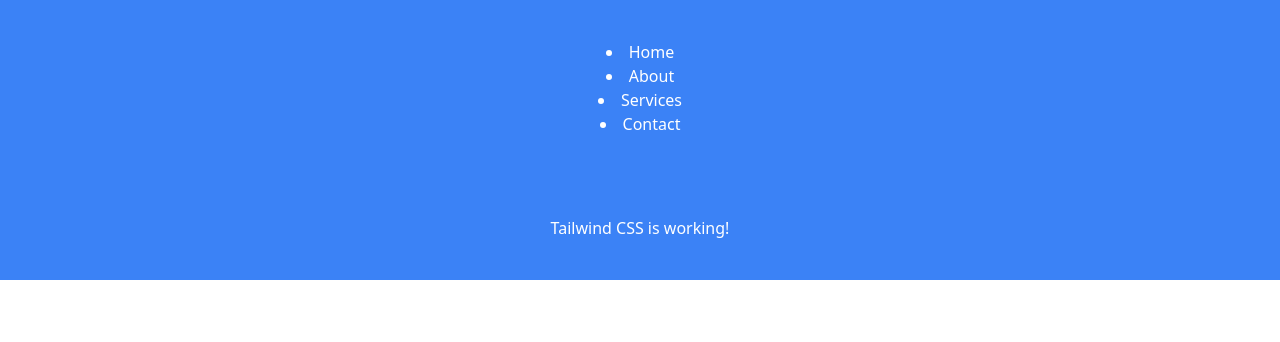
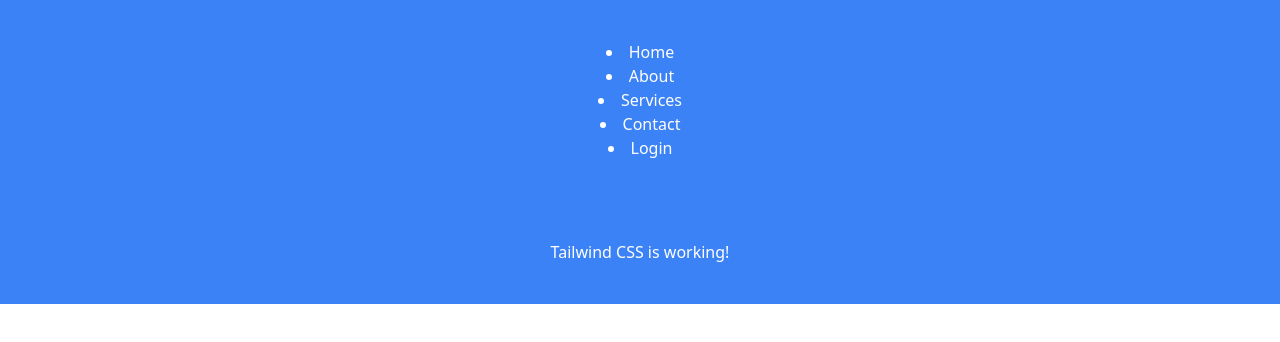
Before and after one commit to Yusufiabichi/E-commerce-Landing-page, a React (Vite) app: page / in a window 1280 px wide. Shown: the top 342 px of the page. Built offline with nearby package versions, Linux system fonts and the light colour scheme.

Commit message:
header component

```diff
--- a/src/layout/Header.jsx
+++ b/src/layout/Header.jsx
@@ -7,6 +7,7 @@
                     <li>About</li>
                     <li>Services</li>
                     <li>Contact</li>
+                    <li>Login</li>
             </div>
         </>
     );
```
Also changed, not shown: 1 other file (tests, documents, lock files or other folders).
